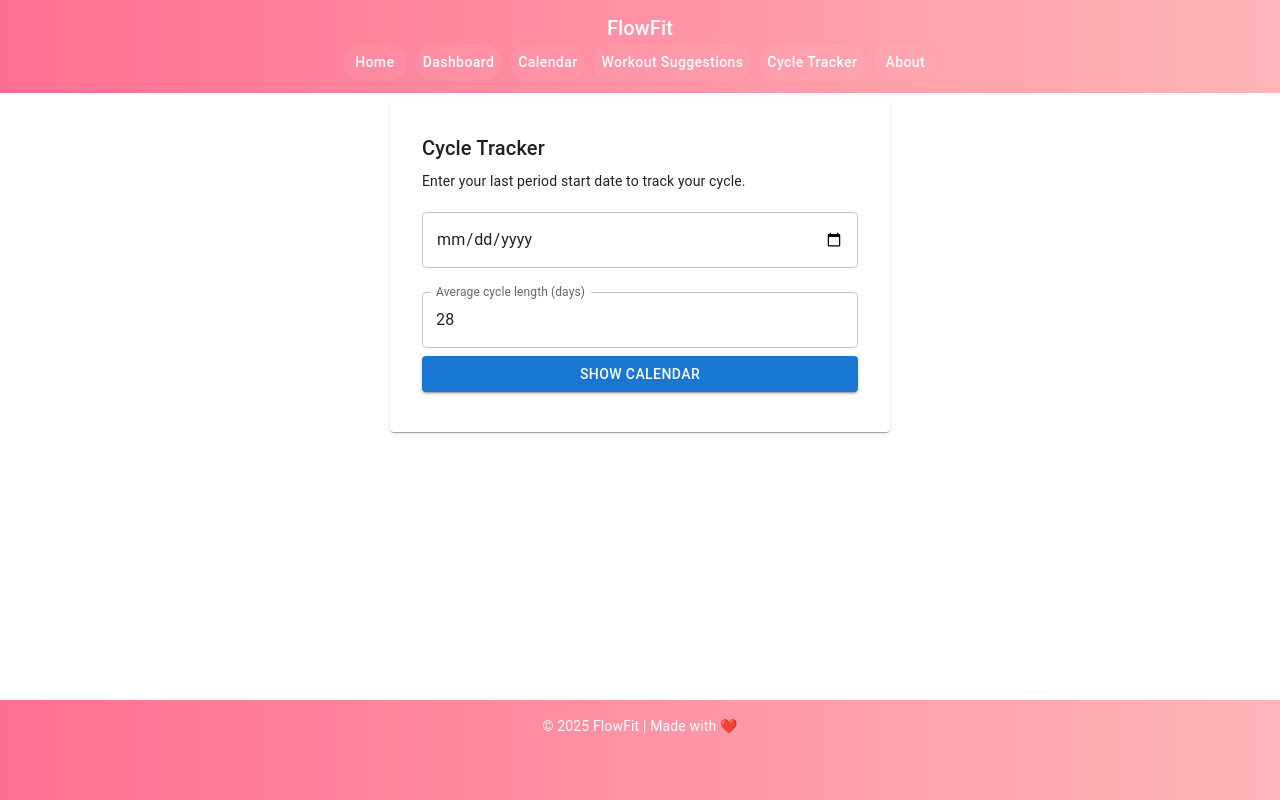
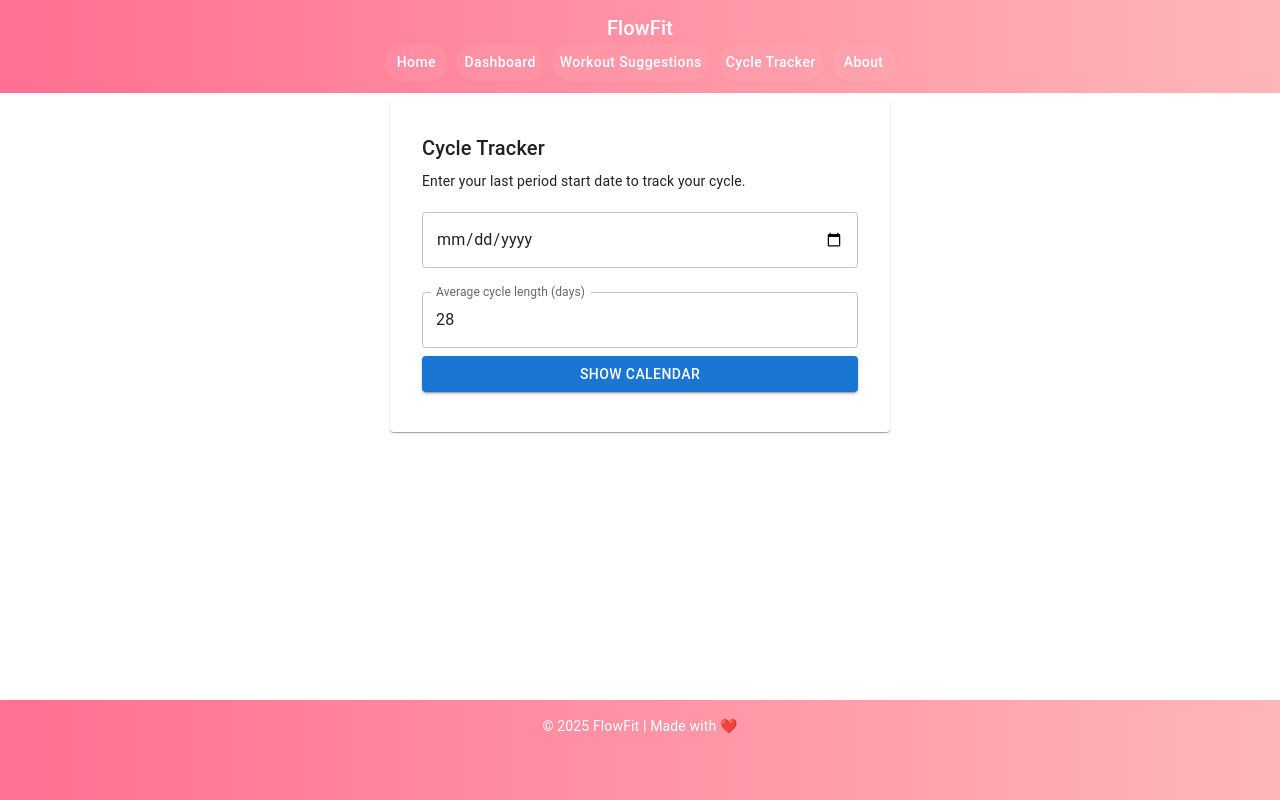
Before and after one commit to Tannu12344/workout-phase-app, a React (Vite) app in the folder workout-phase-app/: page /cycle-tracker in a window 1280 px wide. Built offline with nearby package versions, Linux system fonts and the light colour scheme; some icons are missing.

Commit message:
feat: removed the caleder and fixed the todays date color in calender of cycle tracker

```diff
--- a/workout-phase-app/src/components/CycleTracker.jsx
+++ b/workout-phase-app/src/components/CycleTracker.jsx
@@ -146,21 +146,24 @@ function CycleTracker({
   };
 
   const tileClassName = ({ date }) => {
-    if (!showCalendar || predictedCycles.length === 0) return "default-day";
+    if (!showCalendar) return "default-day";
 
-    for (let start of predictedCycles) {
-      const diff = Math.floor((date - start) / (1000 * 60 * 60 * 24));
-
-      if (diff >= 0 && diff <= 4) return "menstrual-day";
-      if (diff >= 5 && diff <= 12) return "follicular-day";
-      if (diff >= 13 && diff <= 16) return "ovulation-day";
-      if (diff >= 17 && diff <= cycleLength - 1) return "luteal-day";
-    }
+    // highlight today first (so it shows even if predictedCycles is empty)
+    if (date.toDateString() === new Date().toDateString()) return "today";
 
     if (selectedDate && date.toDateString() === selectedDate.toDateString())
       return "selected-period-day";
 
-    if (date.toDateString() === new Date().toDateString()) return "today";
+    if (predictedCycles.length > 0) {
+      for (let start of predictedCycles) {
+        const diff = Math.floor((date - start) / (1000 * 60 * 60 * 24));
+
+        if (diff >= 0 && diff <= 4) return "menstrual-day";
+        if (diff >= 5 && diff <= 12) return "follicular-day";
+        if (diff >= 13 && diff <= 16) return "ovulation-day";
+        if (diff >= 17 && diff <= cycleLength - 1) return "luteal-day";
+      }
+    }
 
     return "default-day";
   };
--- a/workout-phase-app/src/layouts/Header.jsx
+++ b/workout-phase-app/src/layouts/Header.jsx
@@ -24,9 +24,6 @@ function Header() {
           <Button component={Link} to="/dashboard">
             Dashboard
           </Button>
-          <Button component={Link} to="/calendar">
-            Calendar
-          </Button>
           <Button component={Link} to="/workout-suggestions">
             Workout Suggestions
           </Button>
```
